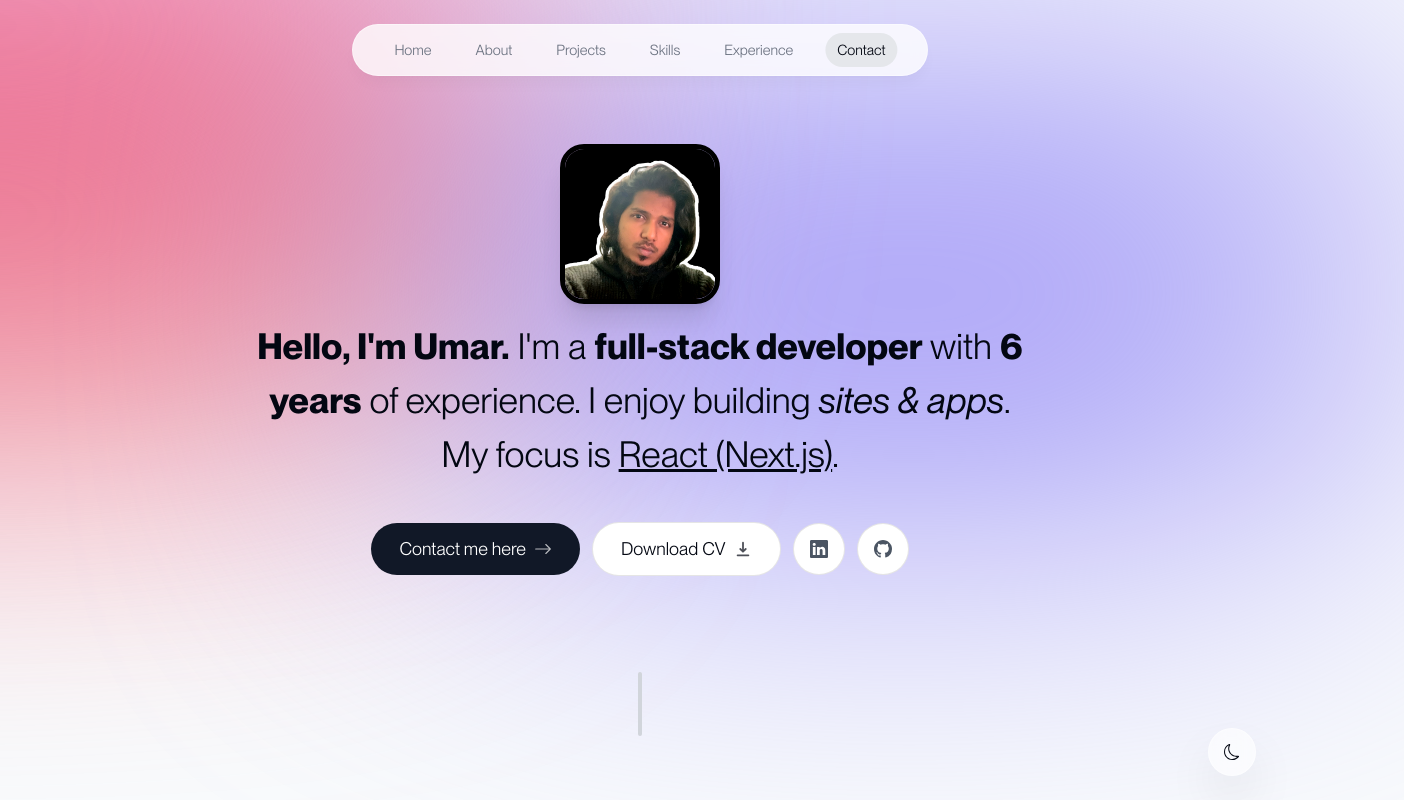
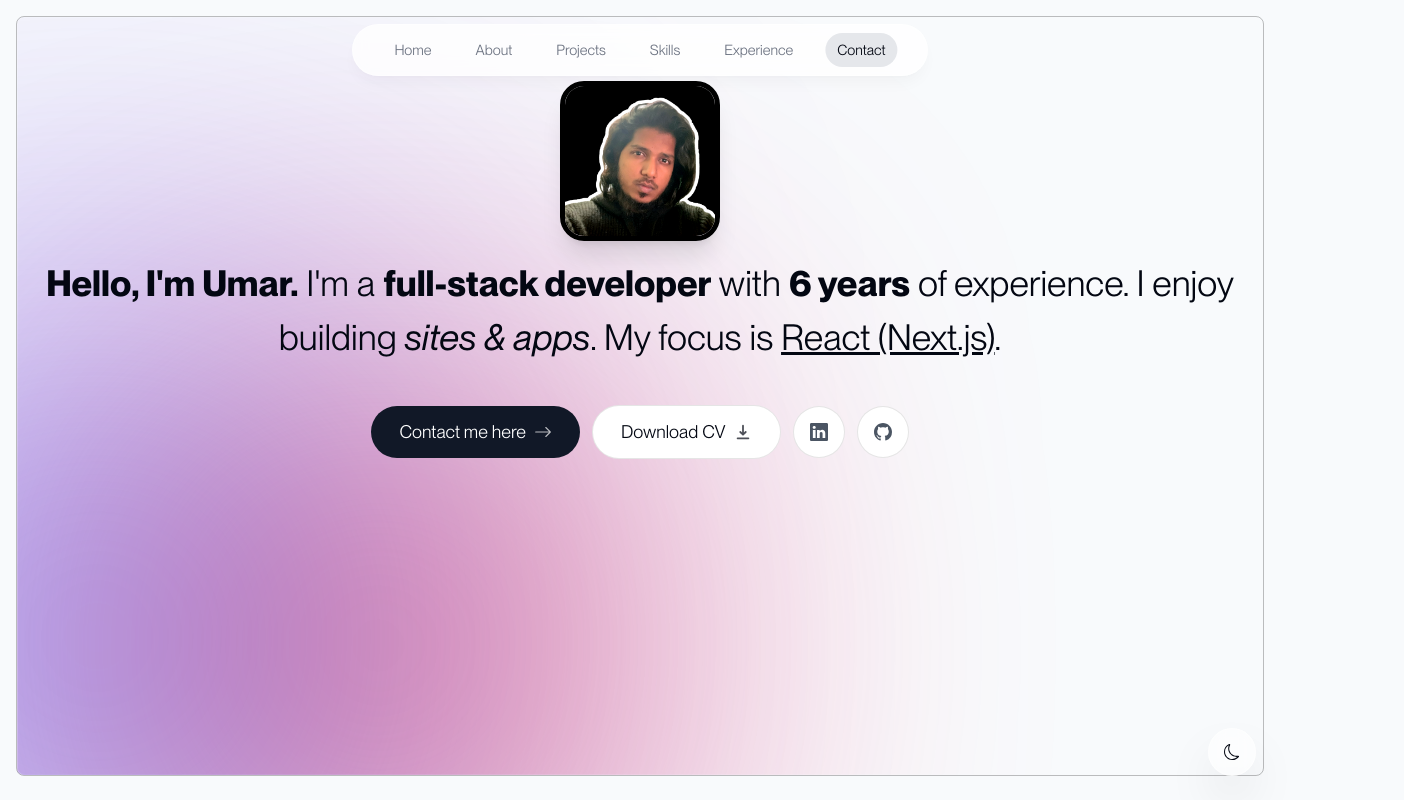
Before and after one commit to umar-ibn-shafee/portfolio, a Next.js app: page / in a window 1280 px wide. Shown: the top 800 px of the page, 1404 px wide, since content can reach past the window. Built offline with nearby package versions, Linux system fonts and the light colour scheme.

Commit message:
hero section changed

```diff
--- a/app/layout.tsx
+++ b/app/layout.tsx
@@ -56,9 +56,9 @@ export default function RootLayout({
   return (
     <html lang="en" className='!scroll-smooth'>
       <body
-        className={`${neuefontAll.variable} ${robotoMono.variable} font-sans bg-slate-50 text-gray-950 relative pt-28 sm:pt-36
+        className={`${neuefontAll.variable} ${robotoMono.variable} font-sans bg-slate-50 text-gray-950 relative pt-4 sm:pt-4
       dark:bg-gray-950 dark:text-gray-50 dark:text-opacity-90`}>
-        <div
+        {/* <div
           className='bg-[#f79c9f] animate-reverse-blob mix-blend-multiply absolute -z-10 top-[-6rem] right-[11rem]
         h-[31.25rem] w-[31.25rem] rounded-full blur-[10rem] sm:w-[68.75rem] dark:bg-[#946263] dark:mix-blend-normal'></div>
         <div
@@ -68,7 +68,7 @@ export default function RootLayout({
         <div
           className='bg-[#f89dd0] animate-reverse-blob animation-delay-2000 mix-blend-multiply absolute
         -z-10 top-[-15rem] right-[11rem] h-[31.25rem] w-[50rem] rounded-full blur-[10rem] sm:w-[68.75rem]
-        sm:left-[-45rem] md:left-[-36rem] lg:left-[-28rem] xl:left-[-15rem] 2xl:left-[-5rem] dark:bg-[#946263] dark:mix-blend-normal'></div>
+        sm:left-[-45rem] md:left-[-36rem] lg:left-[-28rem] xl:left-[-15rem] 2xl:left-[-5rem] dark:bg-[#946263] dark:mix-blend-normal'></div> */}
 
         <ThemeContextProvider>
           <ActiveSectionContextProvider>
--- a/components/intro.tsx
+++ b/components/intro.tsx
@@ -12,14 +12,23 @@ import { useActiveSectionContext } from '@/context/active-section-context';
 export default function Intro() {
 
     const { ref } = useSectioninview('Home')
-    const {setActiveSection} = useActiveSectionContext()
+    const { setActiveSection } = useActiveSectionContext()
 
     return (
         <section
             ref={ref}
-            className='mb-28 max-w-[50rem] text-center sm:mb-0 scroll-mt-[100rem]'
+            className='mb-28 py-16 h-[95vh] border border-black/25 overflow-hidden rounded-lg relative
+            text-center sm:mb-0 scroll-mt-[100rem]'
             id='home'
         >
+            <div
+                className='bg-[#614cf9] animate-corners transition-all mix-blend-multiply .animation-delay-4000
+                absolute -z-10 -bottom-[25rem] left-[5rem] h-[25rem] blur-[10rem] w-[25rem]
+                rounded-full dark:bg-[#a89efa] dark:mix-blend-normal'></div>
+            <div
+                className='bg-[#f63b6d] animate-go-rounds animation-delay-2000 transition-all mix-blend-multiply
+                .animation-delay-4000 absolute -z-10 -bottom-[25rem] right-[5rem] h-[25rem] blur-[10rem]
+                w-[25rem] rounded-full dark:bg-[#f63b6d] dark:mix-blend-normal'></div>
             <div className='flex items-center justify-center'>
                 <div className='relative'>
                     <motion.div
@@ -54,6 +63,8 @@ export default function Intro() {
                 </div>
             </div>
 
+            {/* max-w-[50rem] */}
+
             <motion.h1
                 className='mb-10 mt-4 px-4 text-2xl font-medium !leading-[1.5] sm:text-4xl'
                 initial={{ opacity: 0, y: 100 }}
@@ -79,7 +90,7 @@ export default function Intro() {
                     className='group bg-gray-900 text-white px-7 py-3 flex justify-center items-center gap-2
                     rounded-full outline-none focus:scale-110 hover:scale-110 hover:bg-gray-950 active:scale-105
                     transition-all'
-                    onClick={() => setActiveSection('Contact') }
+                    onClick={() => setActiveSection('Contact')}
                 >
                     Contact me here <BsArrowRight className="opacity-70 group-hover:translate-x-1 transition" />
                 </Link>
--- a/tailwind.config.ts
+++ b/tailwind.config.ts
@@ -18,10 +18,91 @@ const config: Config = {
         mono: ['var(--font-roboto-mono)']
       },
       animation: {
-        'blob': 'blob 10s infinite',
-        'reverse-blob': 'reverse-blob 10s infinite'
+        'blob': 'blob 4s infinite',
+        'reverse-blob': 'reverse-blob 4s infinite',
+        'corners': 'corners 20s infinite',
+        'go-rounds': 'go-rounds 20s infinite',
+        'wave': 'wave 15s',
       },
       keyframes: {
+        'wave': {
+          '0%': {
+            transform: "translate(0px, 0px) scale(1)"
+          },
+          '50%': {
+            transform: "translate(-400px, -500px) scale(1)"
+          },
+          '100%': {
+            transform: "translate(-1000px, 0px) scale(0.8)"
+          },
+        },
+        'go-rounds': {
+          '0%': {
+            transform: "translate(0px, 0px) scale(1)"
+          },
+          '20%': {
+            transform: "translate(-400px, -500px) scale(1.3)"
+          },
+          '30%': {
+            transform: "translate(-1000px, 0px) scale(0.8)"
+          },
+          '40%': {
+            transform: "translate(-400px, -100px) scale(1.4)"
+          },
+          '50%': {
+            transform: "translate(200px, -500px) scale(2)"
+          },
+          '60%': {
+            transform: "translate(-400px, -900px) scale(1.6)"
+          },
+          '70%': {
+            transform: "translate(-900px, -900px) scale(2)"
+          },
+          '80%': {
+            transform: "translate(-900px, -400px) scale(1.4)"
+          },
+          '90%': {
+            transform: "translate(-400px, 0px) scale(1.2)"
+          },
+          '100%': {
+            transform: "translate(0px, 0px) scale(1)"
+          },
+        },
+        'corners': {
+          '0%': {
+            transform: "translate(0px, 0px) scale(1)"
+          },
+          '10%': {
+            transform: "translate(400px, -500px) scale(1.2)"
+          },
+          '20%': {
+            transform: "translate(1000px, 0px) scale(0.8)"
+          },
+          '30%': {
+            transform: "translate(-200px, -100px) scale(1.4)"
+          },
+          '40%': {
+            transform: "translate(-200px, -800px) scale(1.2)"
+          },
+          '50%': {
+            transform: "translate(400px, -800px) scale(1.5)"
+          },
+          '60%': {
+            transform: "translate(1000px, -500px) scale(1.8)"
+          },
+          '70%': {
+            transform: "translate(800px, 0px) scale(1.2)"
+          },
+          '80%': {
+            transform: "translate(200px, -800px) scale(1.8)"
+          },
+          '90%': {
+            transform: "translate(-200px, -700px) scale(1.2)"
+          },
+          '100%': {
+            transform: "translate(0px, 0px) scale(1)"
+          }
+        },
         'blob': {
           '0%': {
             transform: "translate(0px, 0px) scale(1)"
```
